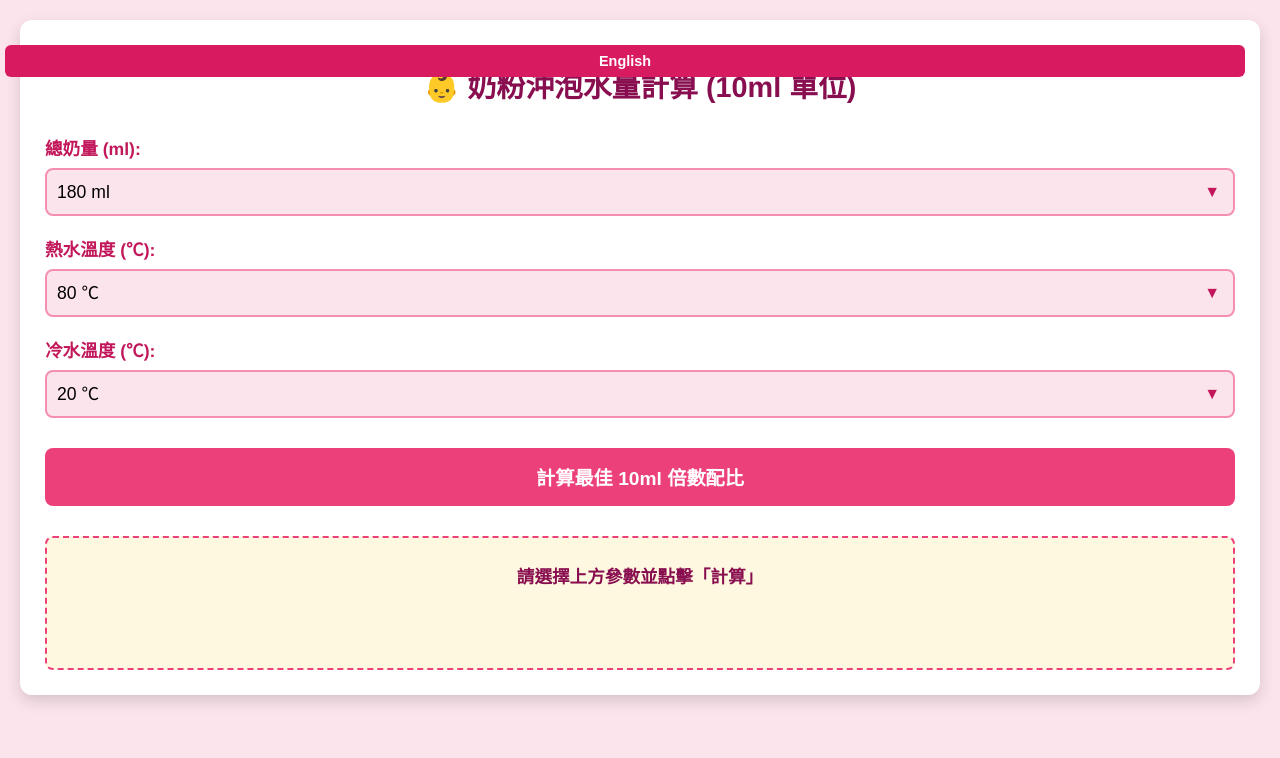
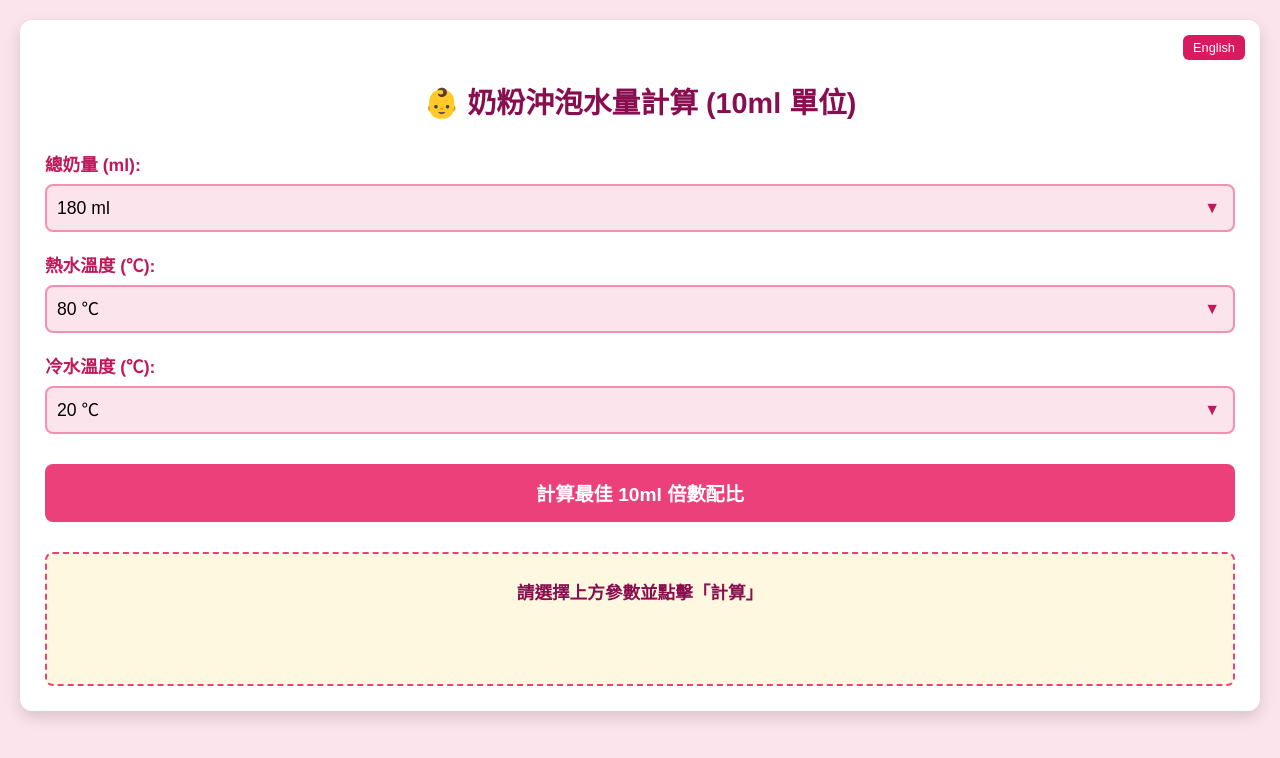
Before and after one commit to chkao19301/baby-milk-calculator, a plain HTML site: page index.html in a window 1280 px wide. Drawn offline with Linux system fonts and the light colour scheme.

Commit message:
Update styles and language toggle functionality
Refactor styles and optimize language toggle button.

```diff
--- a/index.html
+++ b/index.html
@@ -5,41 +5,39 @@
     <meta name="viewport" content="width=device-width, initial-scale=1.0">
     <title id="appTitle">🍼 奶粉沖泡計算機 (10倍數)</title>
     <style>
-        /* 樣式與前一版保持一致 */
+        /* 基礎樣式與手機優化 */
         body {
             font-family: 'Helvetica Neue', Arial, sans-serif;
             margin: 0;
             padding: 20px;
-            background-color: #fce4ec; /* 柔和粉色背景 */
+            background-color: #fce4ec;
             color: #ad1457;
         }
 
         .calculator-container {
             background-color: #ffffff;
             padding: 25px;
+            padding-top: 60px; /* **新增：為右上角的按鈕預留空間** */
             border-radius: 12px;
             box-shadow: 0 6px 15px rgba(0, 0, 0, 0.15);
-            position: relative; /* 用於定位語言切換按鈕 */
+            position: relative;
         }
 
-        h1 {
-            color: #880e4f;
-            text-align: center;
-            margin-bottom: 30px;
-            font-size: 1.8em;
-        }
-
-        /* 語言切換按鈕樣式 */
+        /* **** 語言切換按鈕樣式修正 **** */
         #language-toggle {
             position: absolute;
-            top: 15px;
-            right: 15px;
-            padding: 8px 12px;
+            top: 15px; /* 距離頂部 15px */
+            right: 15px; /* 距離右邊 15px */
+            z-index: 10; /* 確保它在最上層 */
+
+            /* 尺寸優化 */
+            padding: 5px 10px;
+            font-size: 0.8em; /* 字體縮小 */
+
             background-color: #d81b60;
             color: white;
             border: none;
             border-radius: 6px;
-            font-size: 0.9em;
             cursor: pointer;
             transition: background-color 0.3s;
         }
@@ -47,6 +45,17 @@
             background-color: #880e4f;
         }
 
+        /* 標題樣式 */
+        h1 {
+            color: #880e4f;
+            text-align: center;
+            /* 由於上方已經用 padding-top 騰出空間，這裡的 margin 可以減少 */
+            margin-top: 0;
+            margin-bottom: 30px;
+            font-size: 1.8em;
+        }
+
+        /* 其他表單元素的樣式... */
         .form-group {
             margin-bottom: 20px;
         }
@@ -59,7 +68,6 @@
             color: #c2185b;
         }
 
-        /* 下拉式選單樣式 */
         select {
             width: 100%;
             padding: 12px 10px;
@@ -89,7 +97,7 @@
         }
 
         /* 按鈕樣式 */
-        button {
+        button:not(#language-toggle) { /* 排除語言切換按鈕 */
             width: 100%;
             padding: 15px;
             background-color: #ec407a;
@@ -102,7 +110,7 @@
             transition: background-color 0.3s;
             margin-top: 10px;
         }
-        button:hover {
+        button:not(#language-toggle):hover {
             background-color: #d81b60;
         }
 
@@ -186,7 +194,7 @@
     </div>
 
     <script>
-        // --- 語言字典 ---
+        // --- JavaScript 保持不變 ---
         const languageData = {
             'zh': {
                 appTitle: '🍼 奶粉沖泡計算機 (10倍數)',
@@ -228,14 +236,12 @@
             }
         };
 
-        let currentLang = 'zh'; // 預設語言
+        let currentLang = 'zh';
 
-        // --- 語言切換函數 ---
         function switchLanguage() {
             currentLang = (currentLang === 'zh') ? 'en' : 'zh';
             const lang = languageData[currentLang];
 
-            // 更新 HTML 文本
             document.getElementById('appTitle').textContent = lang.appTitle;
             document.getElementById('mainTitle').textContent = lang.mainTitle;
             document.getElementById('labelMilkAmount').textContent = lang.labelMilkAmount;
@@ -243,14 +249,11 @@
             document.getElementById('labelColdWater').textContent = lang.labelColdWater;
             document.getElementById('calculateButton').textContent = lang.calculateButton;
 
-            // 更新切換按鈕文本
             document.getElementById('language-toggle').textContent = (currentLang === 'zh') ? 'English' : '中文';
 
-            // 重新執行計算，以更新結果區塊的語言
             calculateWaterAmount(true);
         }
 
-        // --- 原始計算函數 (略微調整以支援多語言) ---
         function calculateWaterAmount(isLanguageSwitch = false) {
             const totalVolume = parseInt(document.getElementById('milk_amount').value);
             const Th = parseInt(document.getElementById('hot_water_temp').value);
@@ -261,7 +264,6 @@
             const resultArea = document.getElementById('result_area');
             const lang = languageData[currentLang];
 
-            // 如果只是語言切換，但沒有參數變化，且結果區是初始提示，則只更新提示
             if (isLanguageSwitch && resultArea.innerHTML.includes('initialPrompt')) {
                 resultArea.innerHTML = `<p id="initialPrompt">${lang.initialPrompt}</p>`;
                 return;
@@ -272,7 +274,6 @@
             let closestTemp = 0;
             let minTempDiff = Infinity;
 
-            // 檢查基本條件 (使用語言字典的錯誤訊息)
             if (T_min < Tc || T_max > Th) {
                 let errorMsg = lang.errorCannotMixMsg.replace('{Th}', Th).replace('{Tc}', Tc).replace('{min}', T_min).replace('{max}', T_max);
                 resultArea.innerHTML = `<p style="color:#d32f2f;">${lang.errorCannotMixTitle}</p>
@@ -280,7 +281,6 @@
                 return;
             }
 
-            // 遍歷所有 10 的倍數組合
             for (let Vh_try = 10; Vh_try < totalVolume; Vh_try += 10) {
                 const Vc_try = totalVolume - Vh_try;
                 if (Vc_try % 10 !== 0) continue;
@@ -299,7 +299,6 @@
                 }
             }
 
-            // 輸出結果 (使用語言字典的結果訊息)
             if (bestVh > 0) {
                 let note = lang.resultRangeNote.replace('{min}', T_min).replace('{max}', T_max);
                 let hotLabel = lang.resultHot.replace('{temp}', Th);
@@ -316,7 +315,6 @@
                     <p style="font-size:0.9em; color:#757575;">${note}</p>
                 `;
             } else {
-                 // 找不到符合 42~48℃ 的 10 倍數組合
                  let errorMsg = lang.errorNo10xMsg.replace('{min}', T_min).replace('{max}', T_max);
                 resultArea.innerHTML = `<p style="color:#d32f2f;">${lang.errorNo10xTitle}</p>
                                         <p>${errorMsg}</p>
@@ -324,13 +322,9 @@
             }
         }
 
-        // 首次載入時：設定初始語言並執行一次計算
         document.addEventListener('DOMContentLoaded', () => {
-            // 首次載入時先設定好所有中文文本
-            switchLanguage(); // 執行一次 switchLanguage 會從預設的 'zh' 切換到 'en'
-            switchLanguage(); // 再執行一次 switchLanguage 會從 'en' 切換回 'zh' (這是為了執行內部更新邏輯)
-
-            // 如果您希望預設是英文，則只需執行一次 switchLanguage() 即可。
+            switchLanguage();
+            switchLanguage();
         });
     </script>
 
```
